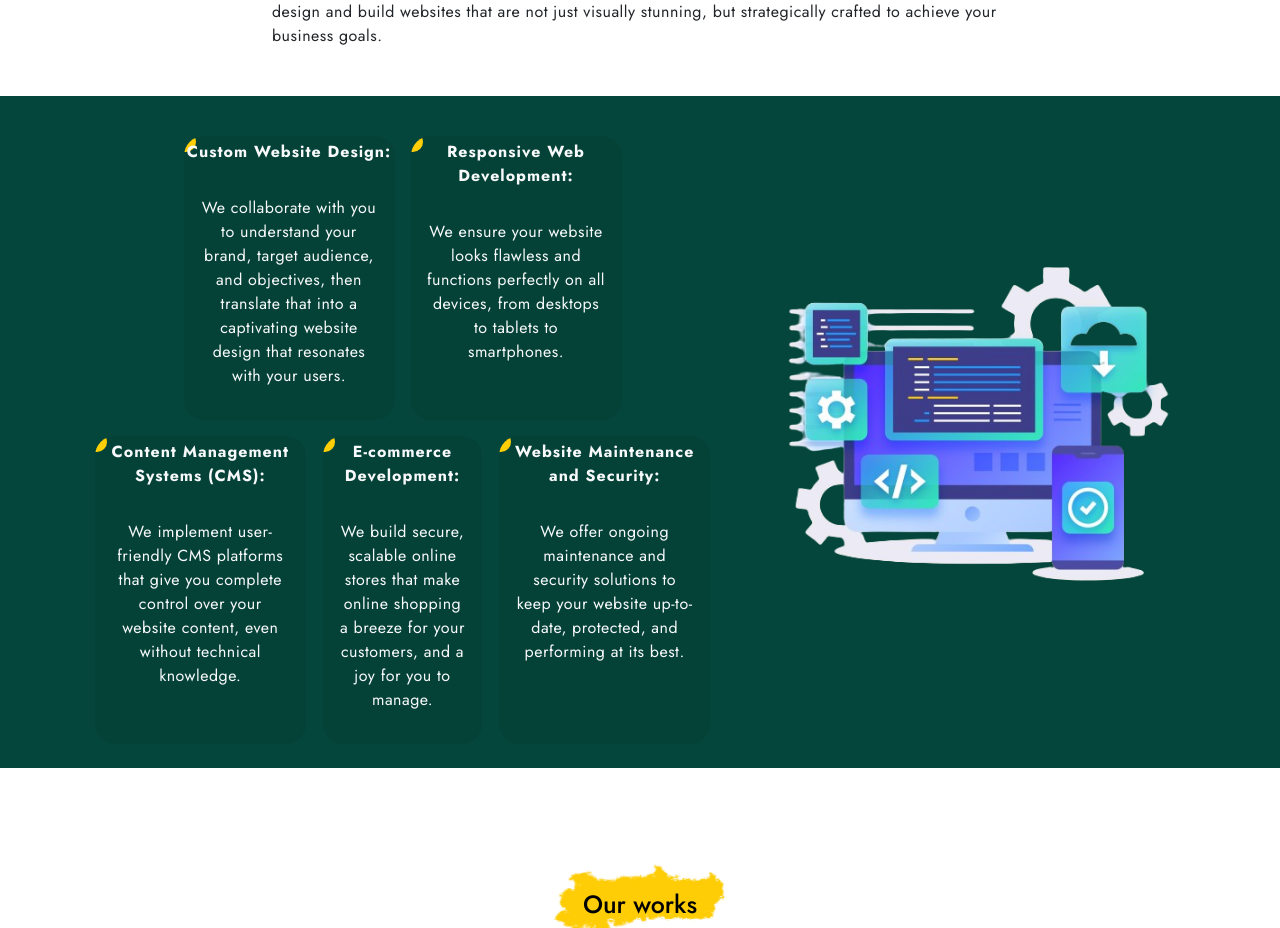
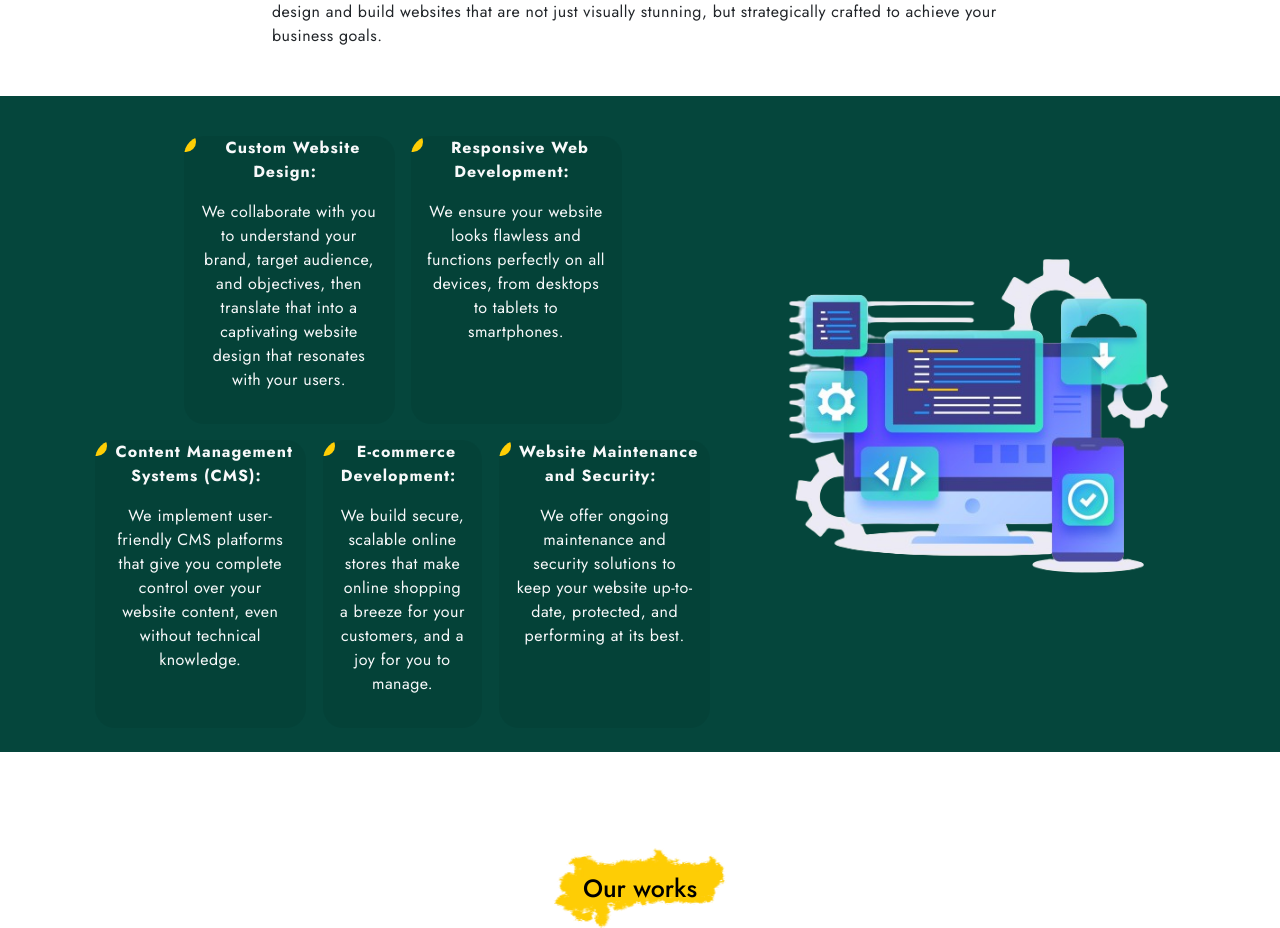
Before and after one commit to axessmongo/AxessTechnology-project, a React (Vite) app in the folder client/: page /webdevelopment in a window 1280 px wide. Shown: the part 1460-2388 px from the top of the page. Built offline with nearby package versions, Linux system fonts and the light colour scheme.

Commit message:
web dev changes

```diff
--- a/client/src/pages/Webdev.jsx
+++ b/client/src/pages/Webdev.jsx
@@ -131,7 +131,7 @@ function Development() {
               <div className="my-4">
                 <div className="row justify-content-center px-3 ">
                   <div className="col-md-4 mt-3 mx-2 small-card text-light boxshadow ">
-                  <p className="fw-bold pt-1">Custom Website Design:</p>
+                  <span className="fw-bold p-2">Custom Website Design:</span>
                     <p className="p-3 secondary-text">
                        We collaborate with you to
                       understand your brand, target audience, and objectives,
@@ -140,7 +140,7 @@ function Development() {
                     </p>
                   </div>
                   <div className="col-md-4 mx-2  mt-3 small-card text-light  boxshadow">
-                  <p className="fw-bold  pt-1" > Responsive Web Development:</p>
+                  <span className="fw-bold  p-2" > Responsive Web Development:</span>
                     <p className="p-3 secondary-text">
                      We ensure your website looks
                       flawless and functions perfectly on all devices, from
@@ -150,7 +150,7 @@ function Development() {
                 </div>
                 <div className="row justify-content-around px-3">
                   <div className="col-md-4 mt-3 small-card text-light boxshadow">
-                  <p className="fw-bold  pt-1"> Content Management Systems (CMS):</p>
+                  <span className="fw-bold  p-2"> Content Management Systems (CMS):</span>
                     <p className="p-3 secondary-text">
                       We implement
                       user-friendly CMS platforms that give you complete control
@@ -159,7 +159,7 @@ function Development() {
                     </p>
                   </div>
                   <div className="col-md-3 mt-3 small-card text-light boxshadow">
-                  <p className="fw-bold pt-1">E-commerce Development:</p>
+                  <span className="fw-bold p-2">E-commerce Development:</span>
                     <p className="p-3 secondary-text">
                       We build secure, scalable online
                       stores that make online shopping a breeze for your
@@ -167,7 +167,7 @@ function Development() {
                     </p>
                   </div>
                   <div className="col-md-4  mt-3 small-card text-light boxshadow">
-                  <p className="fw-bold pt-1">Website Maintenance and Security:</p>
+                  <span className="fw-bold p-2">Website Maintenance and Security:</span>
                     <p className="p-3 secondary-text">
                        We offer ongoing
                       maintenance and security solutions to keep your website
```
